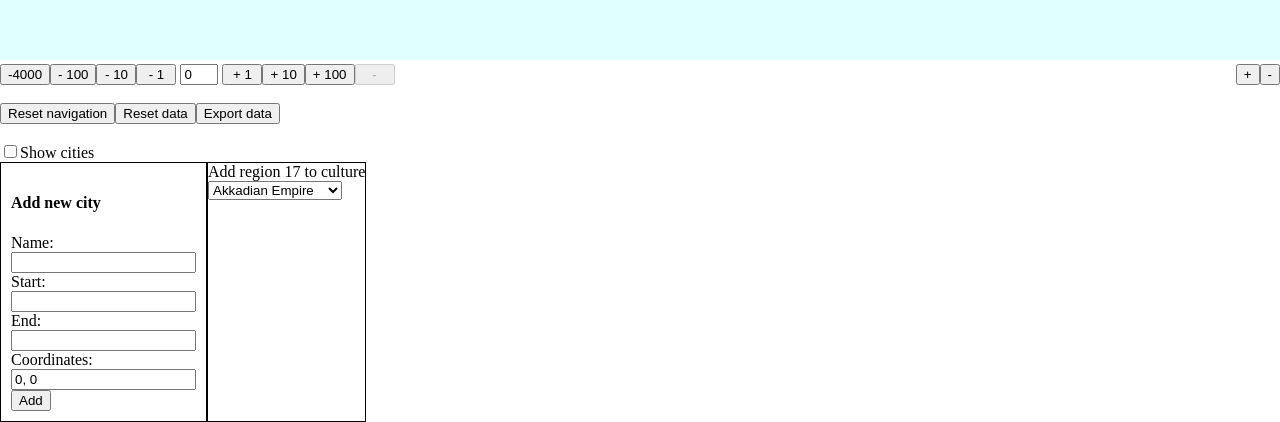
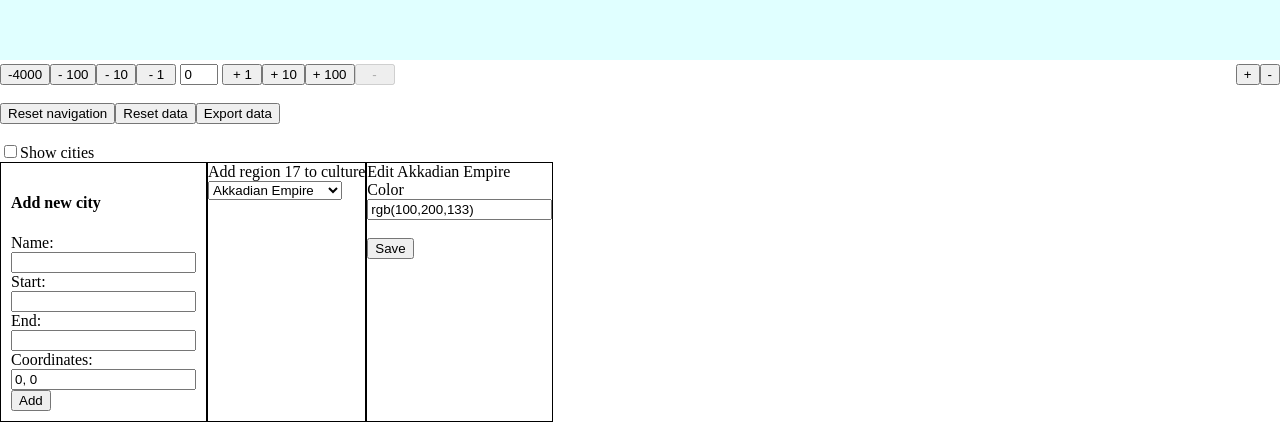
Before and after one commit to jarmop/history-map, a React (Vite) app: page / in a window 1280 px wide. Shown: the part 900-1322 px from the top of the page. Built offline with nearby package versions, Linux system fonts and the light colour scheme.

Commit message:
Edit culture color

```diff
--- a/src/testbed/Map/TestMap.tsx
+++ b/src/testbed/Map/TestMap.tsx
@@ -5,7 +5,7 @@ import { DrawPath } from './DrawPath'
 import { City as CityObj, River } from '../newTypes'
 import { City } from './City'
 
-export type MapRegion = { id: number; path: [number, number][] }
+export type MapRegion = { id: number; path: [number, number][]; color?: string }
 
 // const aspectRatio = 16 / 9
 const aspectRatio = 4 / 3
@@ -188,8 +188,7 @@ export function TestMap({
                   ? multiSelectRegion(region.id)
                   : selectRegion(region.id)
               }
-              // fill={regionColors[i]}
-              fill={'lightgrey'}
+              fill={region.color}
               active={activeRegions.includes(region.id)}
               // active={activeBorder !== undefined}
               selectPoint={(
--- /dev/null
+++ b/src/testbed/World/EditCulture.tsx
@@ -0,0 +1,36 @@
+import { useEffect, useState } from 'react'
+import { Culture } from '../newTypes'
+
+interface EditCultureProps {
+  culture: Culture | undefined
+  saveCulture: (culture: Culture) => void
+}
+
+export function EditCulture({ culture, saveCulture }: EditCultureProps) {
+  const [editedCulture, setEditedCulture] = useState(culture)
+
+  useEffect(() => setEditedCulture(culture), [culture])
+
+  if (!editedCulture) {
+    return
+  }
+
+  return (
+    <div style={{ border: '1px solid black' }}>
+      Edit {editedCulture.id}
+      <br />
+      Color
+      <br />
+      <input
+        type="text"
+        value={editedCulture.color || ''}
+        onChange={(e) =>
+          setEditedCulture({ ...editedCulture, color: e.target.value })
+        }
+      />
+      <br />
+      <br />
+      <button onClick={() => saveCulture(editedCulture)}>Save</button>
+    </div>
+  )
+}
--- a/src/testbed/World/TestWorld.tsx
+++ b/src/testbed/World/TestWorld.tsx
@@ -1,12 +1,13 @@
-import { useCallback, useState } from 'react'
+import { useState } from 'react'
 import { TestMap } from '../Map/TestMap'
 import { YearInput } from '../../world/YearInput'
 import { useData } from '../useData'
 import { useConfig, useYear, useZoom } from '../data/usePersistedState'
 import { Tools } from './Tools'
 import { NewCity } from './NewCity'
-import { Region } from '../newTypes'
+import { Culture, Region } from '../newTypes'
 import { EditRegion } from './EditRegion'
+import { EditCulture } from './EditCulture'
 
 export function TestWorld() {
   const years = [-4000]
@@ -26,7 +27,11 @@ export function TestWorld() {
     saveCultures,
   } = useData(year, zoom)
 
-  useCallback
+  const activeCulture = cultures.find((c) =>
+    activeRegions.every((r) => c.regions.includes(r))
+  )
+
+  console.log(mapRegions)
 
   return (
     <>
@@ -73,11 +78,19 @@ export function TestWorld() {
       </div>
       <div style={{ display: 'flex' }}>
         <NewCity onSave={addCity} />
-        <EditRegion
-          cultures={cultures}
-          activeRegions={activeRegions}
-          saveCultures={saveCultures}
-        />
+        {activeRegions.length > 0 && (
+          <>
+            <EditRegion
+              cultures={cultures}
+              activeRegions={activeRegions}
+              saveCultures={saveCultures}
+            />
+            <EditCulture
+              culture={activeCulture}
+              saveCulture={(culture: Culture) => saveCultures([culture])}
+            />
+          </>
+        )}
       </div>
     </>
   )
--- a/src/testbed/data/data.json
+++ b/src/testbed/data/data.json
@@ -1898,7 +1898,7 @@
     }
   ],
   "cultures": [
-    { "id": "Akkadian Empire", "regions": [17] },
-    { "id": "Babylonian Empire", "regions": [] }
+    { "id": "Akkadian Empire", "regions": [17], "color": "rgb(100,200,133)" },
+    { "id": "Babylonian Empire", "regions": [], "color": "lightgreen" }
   ]
 }
--- a/src/testbed/newTypes.ts
+++ b/src/testbed/newTypes.ts
@@ -54,7 +54,7 @@ export type Region = {
 export type State = { id: string; regions: Region[] } // Age of regions is defined by the overlapping ages of its borders
 // State can have different age than the regions it is occupying
 
-export type Culture = { id: string; regions: Region['id'][] }
+export type Culture = { id: string; regions: Region['id'][]; color: string }
 
 export type World = {
   borders: Border[]
--- a/src/testbed/useData.ts
+++ b/src/testbed/useData.ts
@@ -271,6 +271,17 @@ export function useData(year: number, zoom: number) {
     return border && !dividerBorder
   }
 
+  const cultureByRegion = world.cultures.reduce<Record<Region['id'], Culture>>(
+    (acc, curr) => {
+      curr.regions.forEach((r) => {
+        acc[r] = curr
+      })
+
+      return acc
+    },
+    {}
+  )
+
   const mapRegions: MapRegion[] = []
   const mapRegionData: Record<Region['id'], BorderData[]> = {}
   regions.filter(regionExistsInYear).forEach((region) => {
@@ -279,11 +290,10 @@ export function useData(year: number, zoom: number) {
     if (!border.startPoint || !border.endPoint) {
       const borderData = getBorderData(border, false, 0, border.id, border.id)
       const path = borderData.flatMap((p) => p.path)
-      // console.log('borderData')
-      // console.log(borderData)
       mapRegions.push({
         id: region.id,
         path,
+        color: cultureByRegion[region.id]?.color,
       })
       mapRegionData[region.id] = borderData
 
@@ -312,6 +322,7 @@ export function useData(year: number, zoom: number) {
     mapRegions.push({
       id: region.id,
       path: [...firstPath, ...borderData.flatMap((p) => p.path)],
+      color: cultureByRegion[region.id]?.color,
     })
     mapRegionData[region.id] = borderData
   })
```
